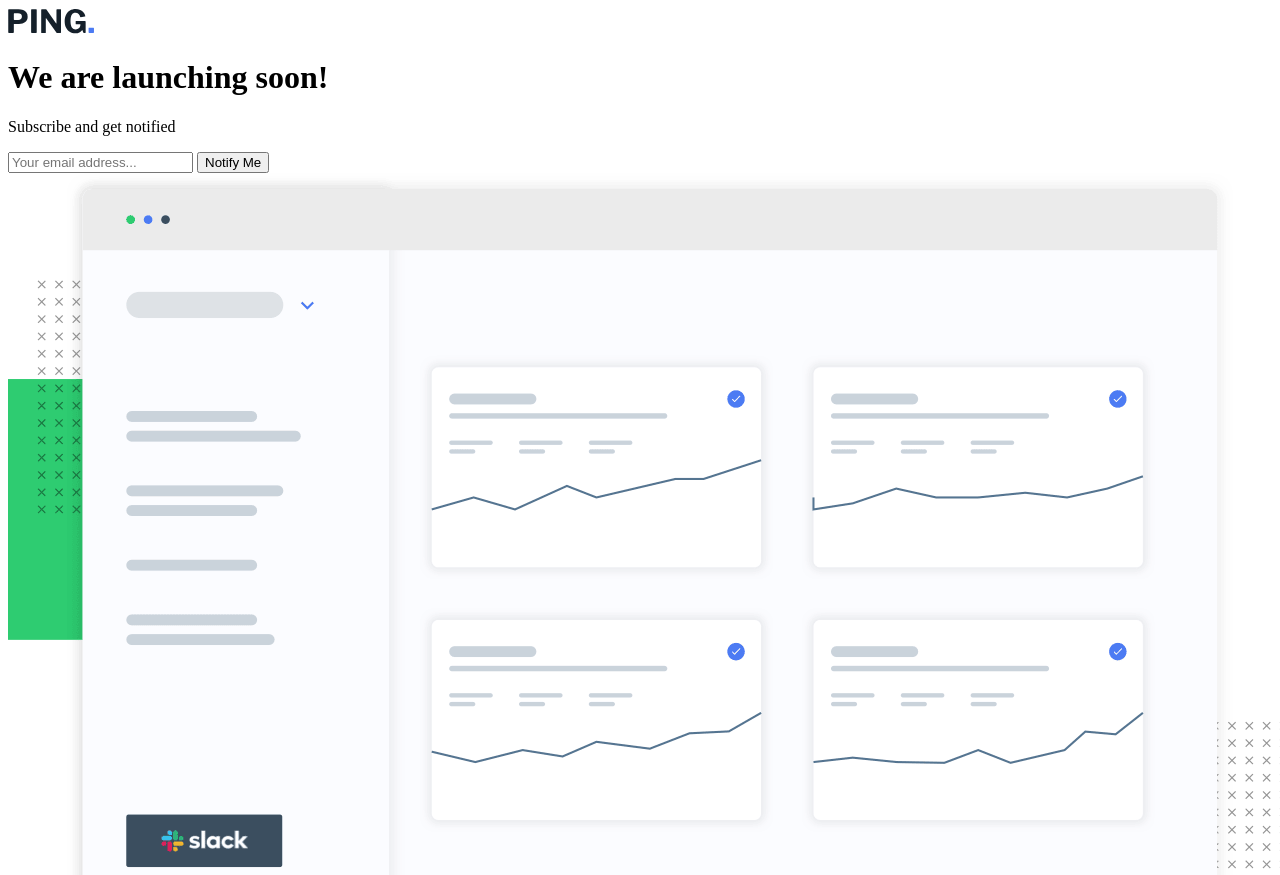
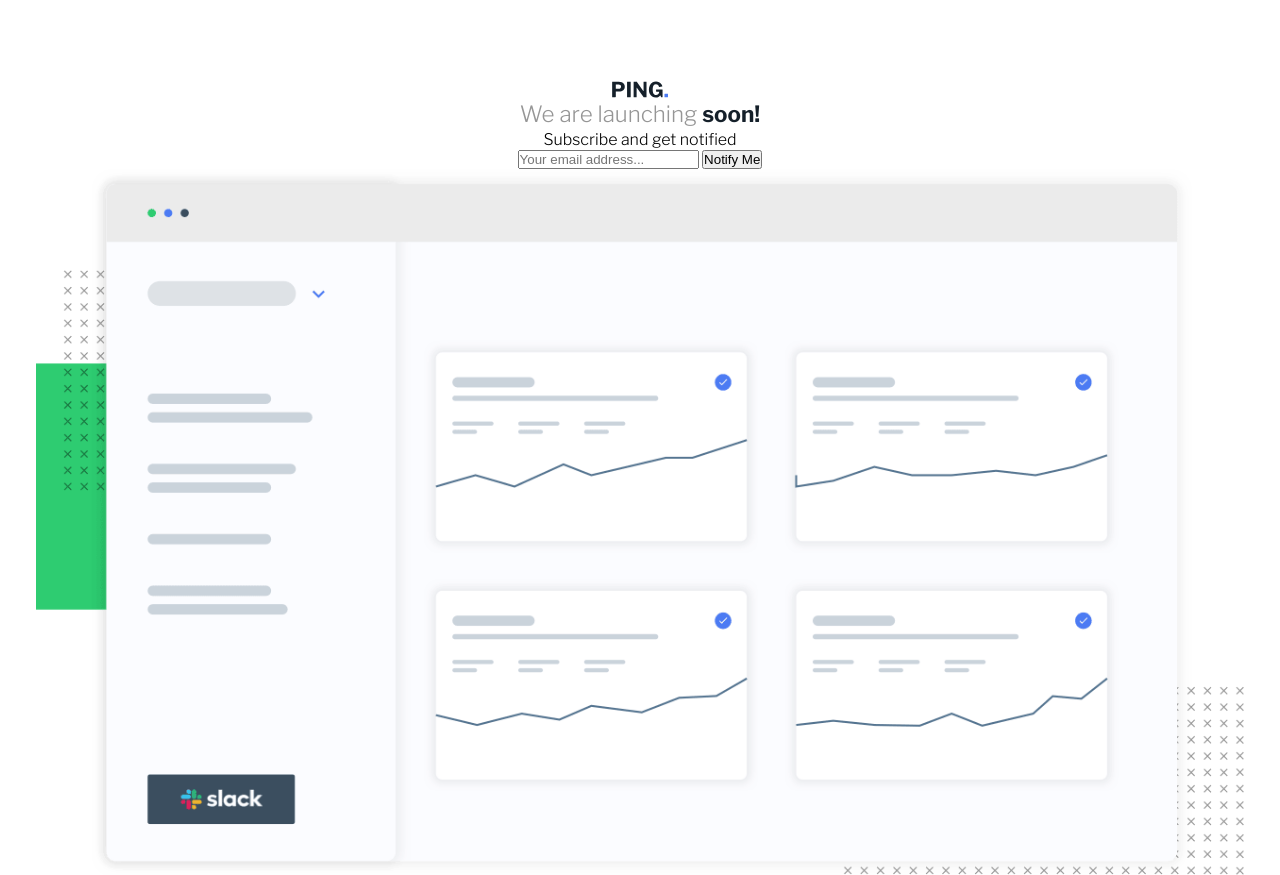
Before and after one commit to dinahbrito/ping-coming-soon, a plain HTML site: page index.html in a window 1280 px wide. Shown: the top 875 px of the page. Drawn offline with nearby package versions, Linux system fonts and the light colour scheme.

Commit message:
center content and h1 styling

```diff
--- a/index.html
+++ b/index.html
@@ -15,20 +15,23 @@
 </head>
 
 <body>
+
+
+  <main>
     <header>
       <img src="./images/logo.svg" alt="Ping logo">
-  </header>
 
-  <main>
       <div class="cta">
         <h1>We are launching <span>soon!</span></h1>
         <p>Subscribe and get notified</p>
         <form>
           <input type="email" placeholder="Your email address...">
+          <small></small>
           <button type="submit">Notify Me</button>
         </form>
       </div>
 
+    </header>
     <div class="illustration">
       <img src="./images/illustration-dashboard.png" alt="Illustration of Ping dashboard">
     </div>
@@ -44,6 +47,7 @@
 
   </main>
 
+
   <script src="script.js"></script>
   <script src="https://kit.fontawesome.com/78956e692b.js" crossorigin="anonymous"></script>
 </body>
--- a/styles.css
+++ b/styles.css
@@ -0,0 +1,49 @@
+/* Reset */
+*,
+* ::before,
+* ::after {
+    box-sizing: border-box;
+    margin: 0;
+    padding: 0;
+    -moz-osx-font-smoothing: grayscale;
+    -webkit-font-smoothing: antialiased;
+}
+
+/* Make images easier to work with */
+img,
+picture {
+    max-width: 100%;
+    display: block;
+}
+
+h1 {
+    color: #969696;
+    font-size: 1.4rem;
+    font-weight: 300;
+    line-height: 2rem;
+}
+
+h1 span {
+    color: #15202A;
+    font-weight: 700;
+}
+
+/* Mobile first styling */
+
+body {
+    background-color: #FFFFFF;
+    font-family: 'Libre Franklin', sans-serif;
+}
+
+main {
+    align-items: center;
+    display: grid;
+    justify-content: center;
+    padding: 5.06rem 2.25rem 2.25rem 2.25rem;
+    text-align: center;
+}
+
+header img {
+    margin: 0 auto;
+    width: 3.5rem;
+}
```
Lines whose indentation alone changed are shown as unchanged.
